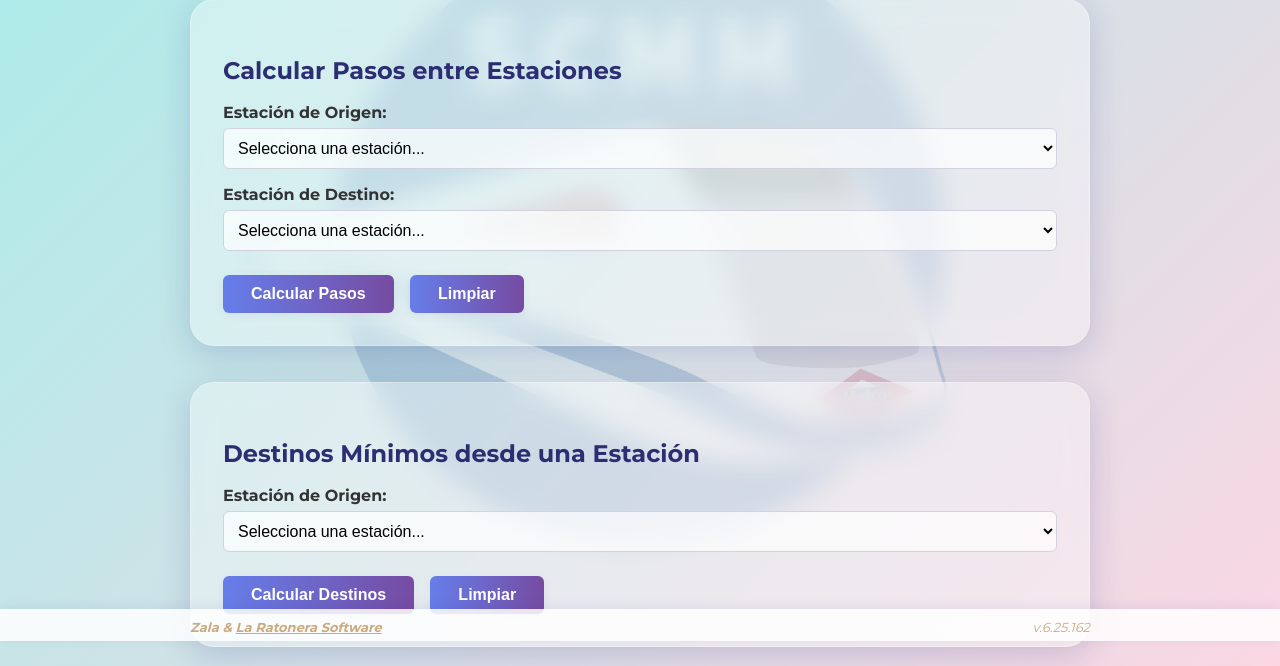
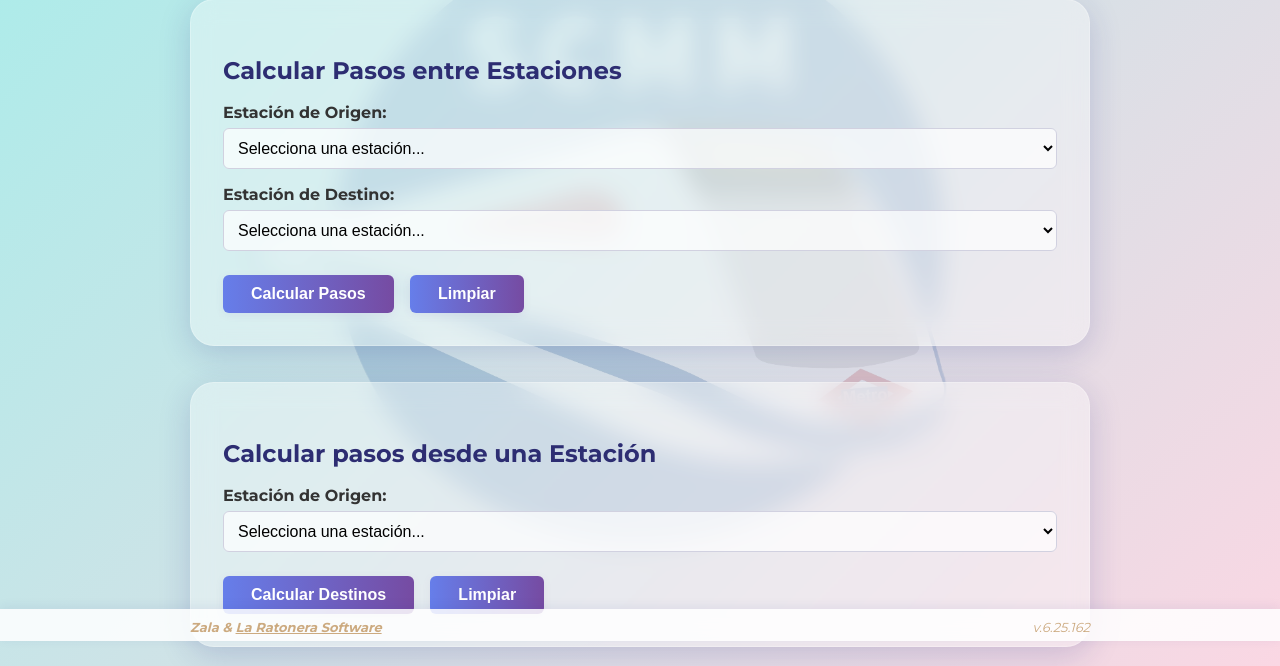
Before and after one commit to solberm/pasos-app, a Flask app: page / in a window 1280 px wide. Shown: the part 159-825 px from the top of the page. Run offline with Flask 3, Linux system fonts and the light colour scheme.

Commit message:
cambio texto

```diff
--- a/templates/index.html
+++ b/templates/index.html
@@ -174,7 +174,7 @@
             <div id="resultadoPasos" class="result" style="display: none;"></div>
         </div>
         <div class="glass-card">
-            <h2>Destinos Mínimos desde una Estación</h2>
+            <h2>Calcular pasos desde una Estación</h2>
             <label for="origenDestinos">Estación de Origen:</label>
             <select id="origenDestinos">
                 <option value="">Selecciona una estación...</option>
```
